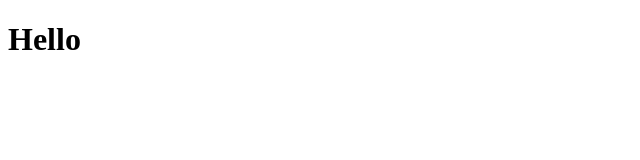
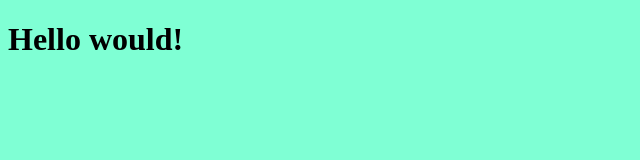
Before and after one commit to wu000336/Web-Development-II, a plain HTML site: page index.html in a window 1280 px wide. Shown: the whole page, without its empty margins (0-640 px from the left). Drawn offline with Linux system fonts and the light colour scheme; files that its build step writes are made by us from their sources.

Commit message:
Linked the style

```diff
--- a/index.html
+++ b/index.html
@@ -3,9 +3,10 @@
 <head>
     <meta charset="UTF-8">
     <meta name="viewport" content="width=device-width, initial-scale=1.0">
+    <link rel="stylesheet" href="style.css">
     <title>Document</title>
 </head>
 <body>
-    <h1>Hello</h1>
+    <h1>Hello would!</h1>
 </body>
 </html>
```
